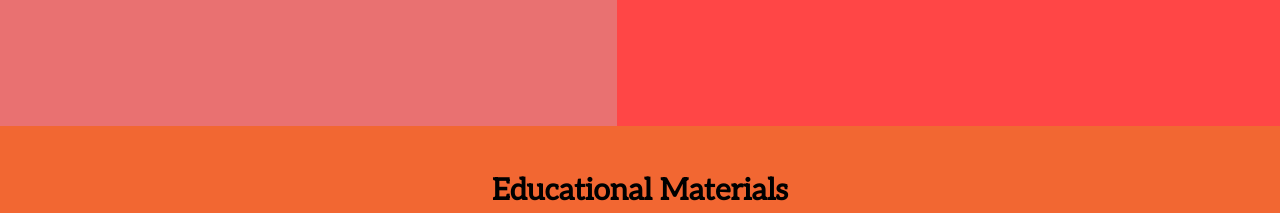
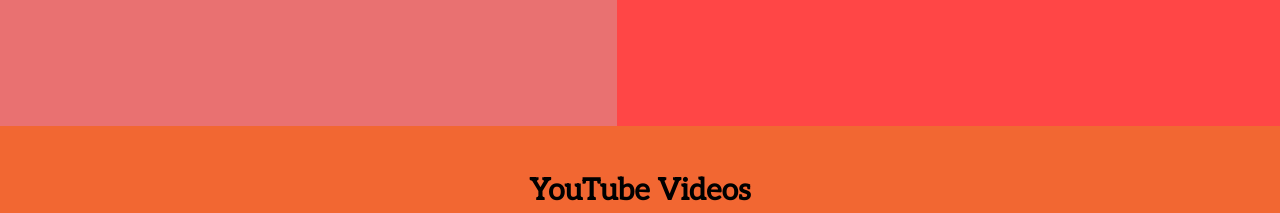
Before and after one commit to kwolberg/countryandcity, a plain HTML site: page therethere.html in a window 1280 px wide. Shown: the part 2400-2613 px from the top of the page. Drawn offline with Linux system fonts and the light colour scheme; a web font is replaced by a local one.

Commit message:
changed wording for videos

```diff
--- a/therethere.html
+++ b/therethere.html
@@ -169,7 +169,7 @@
         </div>
       </div>
 
-      <h2 class="educ-there quotes">Educational Materials</h2>
+      <h2 class="educ-there quotes">YouTube Videos</h2>
 
       <div class="bottom-mid-there">
         <div class="there-vid1">
```
